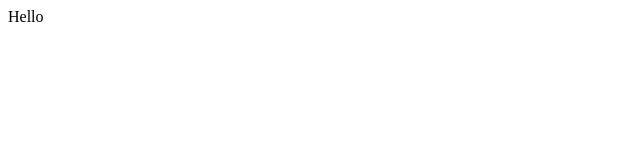
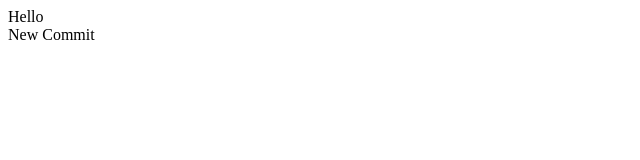
Before and after one commit to ankushhKapoor/ankushhKapoor, a plain HTML site: page index.html in a window 1280 px wide. Shown: the full height of the page, 0-640 px from the left. Drawn offline with Linux system fonts and the light colour scheme.

Commit message:
First commit via VS Code

```diff
--- a/index.html
+++ b/index.html
@@ -1 +1,2 @@
 <div>Hello</div>
+<div>New Commit</div>
```
